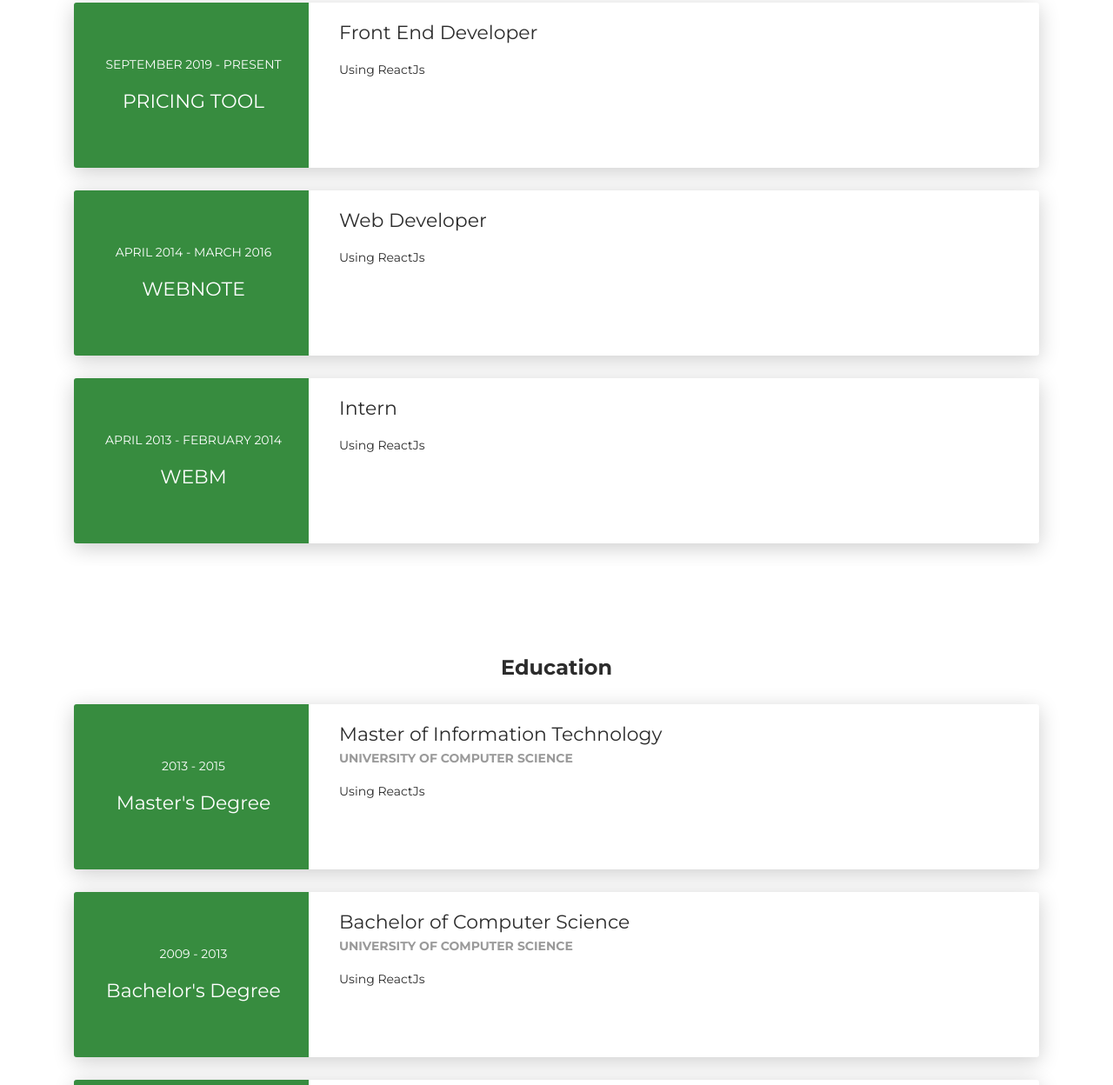
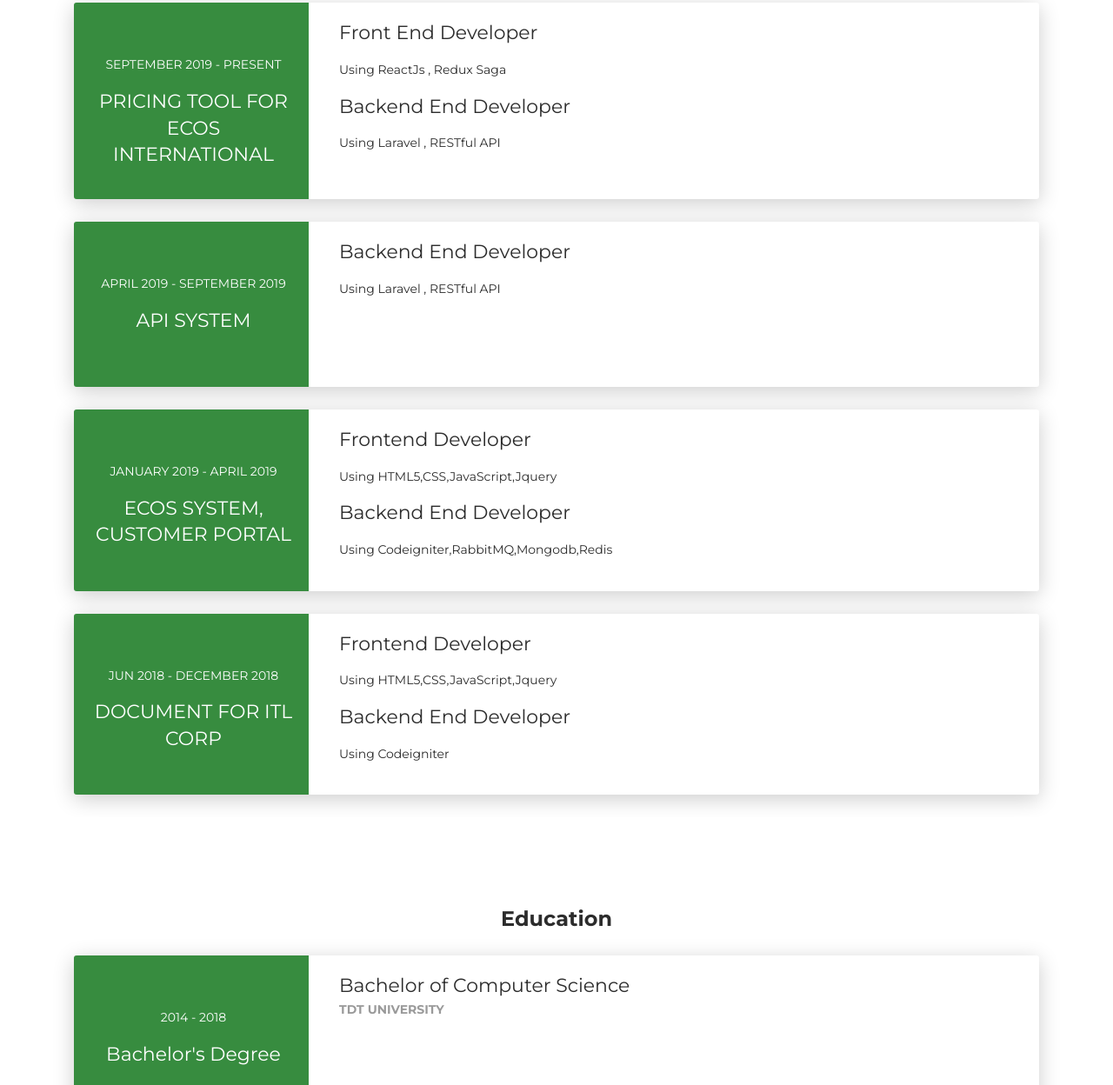
Before and after one commit to minhnguyen0208/cv, a plain HTML site: page index.html in a window 1280 px wide. Shown: the part 1552-2800 px from the top of the page at 87% size. Drawn offline with Linux system fonts and the light colour scheme.

Commit message:
Update CV

```diff
--- a/index.html
+++ b/index.html
@@ -24,7 +24,6 @@
             <ul class="navbar-nav">
               <li class="nav-item"><a class="nav-link smooth-scroll" href="#about">About</a></li>
               <li class="nav-item"><a class="nav-link smooth-scroll" href="#skill">Skills</a></li>
-              <li class="nav-item"><a class="nav-link smooth-scroll" href="#portfolio">Portfolio</a></li>
               <li class="nav-item"><a class="nav-link smooth-scroll" href="#experience">Experience</a></li>
               <li class="nav-item"><a class="nav-link smooth-scroll" href="#contact">Contact</a></li>
             </ul>
@@ -347,14 +346,18 @@
               <div class="col-md-3 bg-primary" data-aos="fade-right" data-aos-offset="50" data-aos-duration="500">
                 <div class="card-body cc-experience-header">
                   <p>September 2019 - Present</p>
-                  <div class="h5">PRICING TOOL</div>
+                  <div class="h5">PRICING TOOL For  Ecos International</div>
                 </div>
               </div>
               <div class="col-md-9" data-aos="fade-left" data-aos-offset="50" data-aos-duration="500">
                 <div class="card-body">
                   <div class="h5">Front End Developer</div>
                   <p>
-                    Using ReactJs
+                    Using ReactJs , Redux Saga
+                  </p>
+				   <div class="h5">Backend End Developer</div>
+                  <p>
+                    Using Laravel , RESTful API
                   </p>
                 </div>
               </div>
@@ -364,15 +367,15 @@
             <div class="row">
               <div class="col-md-3 bg-primary" data-aos="fade-right" data-aos-offset="50" data-aos-duration="500">
                 <div class="card-body cc-experience-header">
-                  <p>April 2014 - March 2016</p>
-                  <div class="h5">WebNote</div>
+                  <p>April 2019 - September 2019</p>
+                  <div class="h5">API System</div>
                 </div>
               </div>
               <div class="col-md-9" data-aos="fade-left" data-aos-offset="50" data-aos-duration="500">
                 <div class="card-body">
-                  <div class="h5">Web Developer</div>
+                   <div class="h5">Backend End Developer</div>
                   <p>
-                    Using ReactJs
+                    Using Laravel , RESTful API
                   </p>
                 </div>
               </div>
@@ -382,15 +385,41 @@
             <div class="row">
               <div class="col-md-3 bg-primary" data-aos="fade-right" data-aos-offset="50" data-aos-duration="500">
                 <div class="card-body cc-experience-header">
-                  <p>April 2013 - February 2014</p>
-                  <div class="h5">WEBM</div>
+                  <p>January 2019 - April 2019</p>
+                  <div class="h5">Ecos System, Customer Portal</div>
                 </div>
               </div>
               <div class="col-md-9" data-aos="fade-left" data-aos-offset="50" data-aos-duration="500">
                 <div class="card-body">
-                  <div class="h5">Intern</div>
+				 <div class="h5">Frontend Developer</div>
                   <p>
-                    Using ReactJs
+                    Using HTML5,CSS,JavaScript,Jquery
+                  </p>
+                   <div class="h5">Backend End Developer</div>
+                  <p>
+                    Using Codeigniter,RabbitMQ,Mongodb,Redis
+                  </p>
+                </div>
+              </div>
+            </div>
+          </div>
+		  <div class="card">
+            <div class="row">
+              <div class="col-md-3 bg-primary" data-aos="fade-right" data-aos-offset="50" data-aos-duration="500">
+                <div class="card-body cc-experience-header">
+                  <p>Jun 2018 - December 2018</p>
+                  <div class="h5">Document for ITL corp</div>
+                </div>
+              </div>
+              <div class="col-md-9" data-aos="fade-left" data-aos-offset="50" data-aos-duration="500">
+                <div class="card-body">
+				 <div class="h5">Frontend Developer</div>
+                  <p>
+                    Using HTML5,CSS,JavaScript,Jquery
+                  </p>
+                   <div class="h5">Backend End Developer</div>
+                  <p>
+                    Using Codeigniter
                   </p>
                 </div>
               </div>
@@ -401,64 +430,23 @@
       <div class="section">
         <div class="container cc-education">
           <div class="h4 text-center mb-4 title">Education</div>
-          <div class="card">
+		  <div class="card">
             <div class="row">
               <div class="col-md-3 bg-primary" data-aos="fade-right" data-aos-offset="50" data-aos-duration="500">
                 <div class="card-body cc-education-header">
-                  <p>2013 - 2015</p>
-                  <div class="h5">Master's Degree</div>
-                </div>
-              </div>
-              <div class="col-md-9" data-aos="fade-left" data-aos-offset="50" data-aos-duration="500">
-                <div class="card-body">
-                  <div class="h5">Master of Information Technology</div>
-                  <p class="category">University of Computer Science</p>
-                  <p>
-                    Using ReactJs
-                  </p>
-                </div>
-              </div>
-            </div>
-          </div>
-          <div class="card">
-            <div class="row">
-              <div class="col-md-3 bg-primary" data-aos="fade-right" data-aos-offset="50" data-aos-duration="500">
-                <div class="card-body cc-education-header">
-                  <p>2009 - 2013</p>
+                  <p>2014 - 2018</p>
                   <div class="h5">Bachelor's Degree</div>
                 </div>
               </div>
               <div class="col-md-9" data-aos="fade-left" data-aos-offset="50" data-aos-duration="500">
                 <div class="card-body">
                   <div class="h5">Bachelor of Computer Science</div>
-                  <p class="category">University of Computer Science</p>
-                  <p>
-                    Using ReactJs
-                  </p>
+                  <p class="category">TDT University</p>
                 </div>
               </div>
             </div>
           </div>
-          <div class="card">
-            <div class="row">
-              <div class="col-md-3 bg-primary" data-aos="fade-right" data-aos-offset="50" data-aos-duration="500">
-                <div class="card-body cc-education-header">
-                  <p>2007 - 2009</p>
-                  <div class="h5">High School</div>
-                </div>
-              </div>
-              <div class="col-md-9" data-aos="fade-left" data-aos-offset="50" data-aos-duration="500">
-                <div class="card-body">
-                  <div class="h5">Science and Mathematics</div>
-                  <p class="category">School of Secondary board</p>
-                  <p>
-                    Using ReactJs
-                  </p>
-                </div>
-              </div>
-            </div>
-          </div>
-        </div>
+		</div>
       </div>
       <div class="section" id="reference">
 
@@ -474,7 +462,7 @@
                     <div class="row">
                       <div class="col-md-6">
                         <div class="card-body">
-                          <form action="https://formspree.io/your@email.com" method="POST">
+                          <form action="" method="POST">
                             <div class="p pb-3"><strong>Contact me </strong></div>
                             <div class="row mb-3">
                               <div class="col">
```
